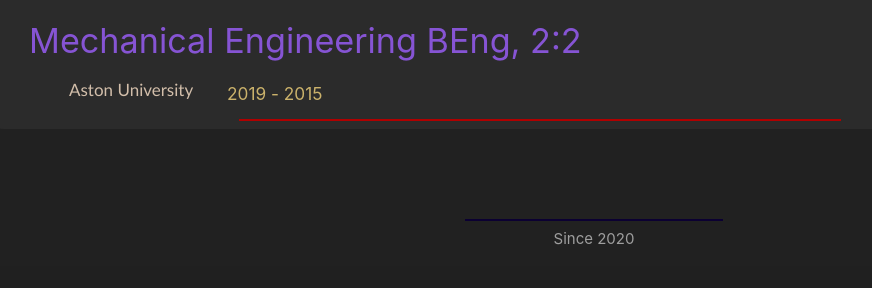
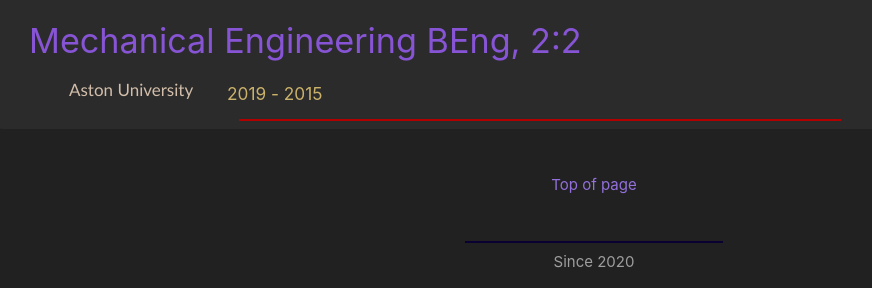
Before and after one commit to jAdelaide/Portfolio, a PHP site: page /index.php in a window 1280 px wide. Shown: the part 1749-2037 px from the top of the page, without its empty margins (46-918 px from the left). Before the commit the page ends 1994 px from the top, so only its background shows below. Run offline with PHP 8.4, Linux system fonts and the light colour scheme; some web fonts are replaced.

Commit message:
Adding top of page link

```diff
--- a/templates/footer.php
+++ b/templates/footer.php
@@ -1,5 +1,8 @@
 <br>
 <br>
+<div class="center">
+    <a href="#top" style="color: MediumPurple">Top of page</a>
+</div>
 <br>
     <footer class="section">
         <hr align="center" width="20%" color="rgb(150, 87, 32)">
```
